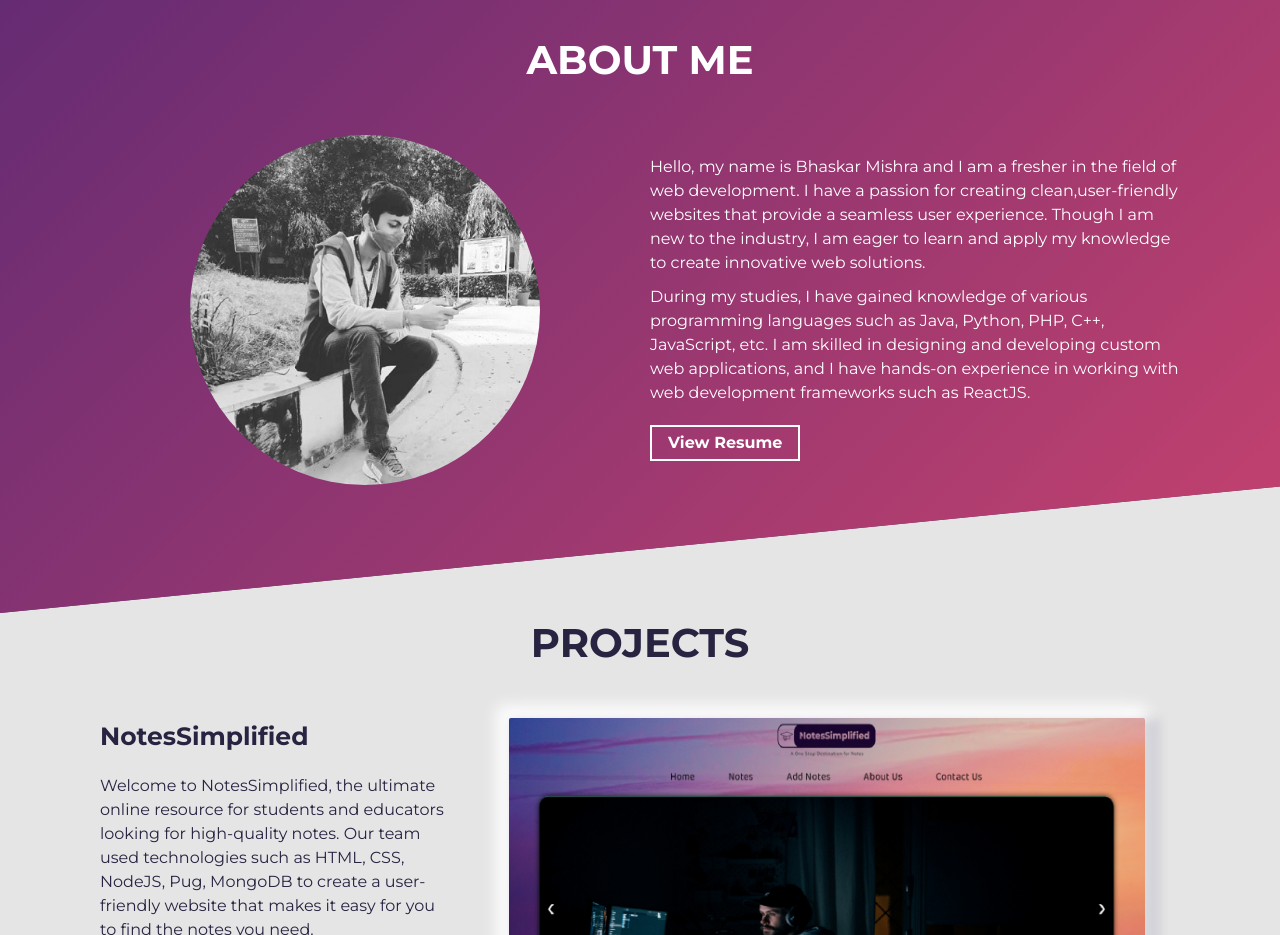
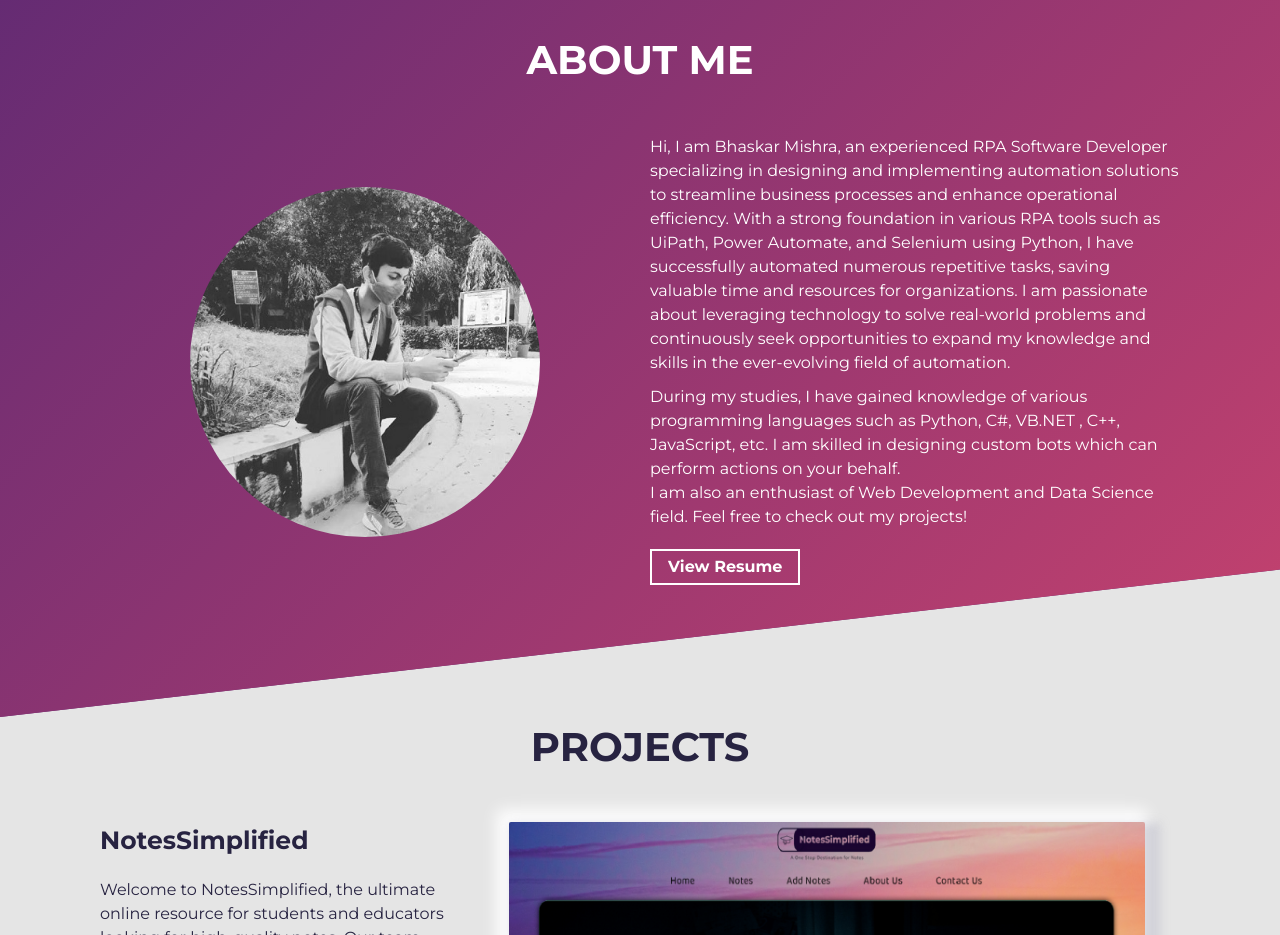
Before and after one commit to ProBm0203/portfolio, a plain HTML site: page index.html in a window 1280 px wide. Shown: the part 820-1755 px from the top of the page. Drawn offline with Linux system fonts and the light colour scheme.

Commit message:
Modifying files

```diff
--- a/index.html
+++ b/index.html
@@ -80,10 +80,11 @@
           </div>
           <div class="about-wrapper__info">
             <p class="about-wrapper__info-text">
-              Hello, my name is Bhaskar Mishra and I am a fresher in the field of web development. I have a passion for creating clean,user-friendly websites that provide a seamless user experience. Though I am new to the industry, I am eager to learn and apply my knowledge to create innovative web solutions.
+              Hi, I am Bhaskar Mishra, an experienced RPA Software Developer specializing in designing and implementing automation solutions to streamline business processes and enhance operational efficiency. With a strong foundation in various RPA tools such as UiPath, Power Automate, and Selenium using Python, I have successfully automated numerous repetitive tasks, saving valuable time and resources for organizations. I am passionate about leveraging technology to solve real-world problems and continuously seek opportunities to expand my knowledge and skills in the ever-evolving field of automation.
             </p>
             <p class="about-wrapper__info-text">
-              During my studies, I have gained knowledge of various programming languages such as Java, Python, PHP, C++, JavaScript, etc. I am skilled in designing and developing custom web applications, and I have hands-on experience in working with web development frameworks such as ReactJS.
+              During my studies, I have gained knowledge of various programming languages such as Python, C#, VB.NET , C++, JavaScript, etc. I am skilled in designing custom bots which can perform actions on your behalf.<br>
+              I am also an enthusiast of Web Development and Data Science field. Feel free to check out my projects!
             </p>
             <span class="about-wrapper__cta">
               <a href="https://drive.google.com/file/d/1XXrAzkToX-63MarEC4AimNPxM5ByuhmT/view?usp=sharing" class="cta-btn cta-btn--resume" target="_blank">View Resume</a>
```
